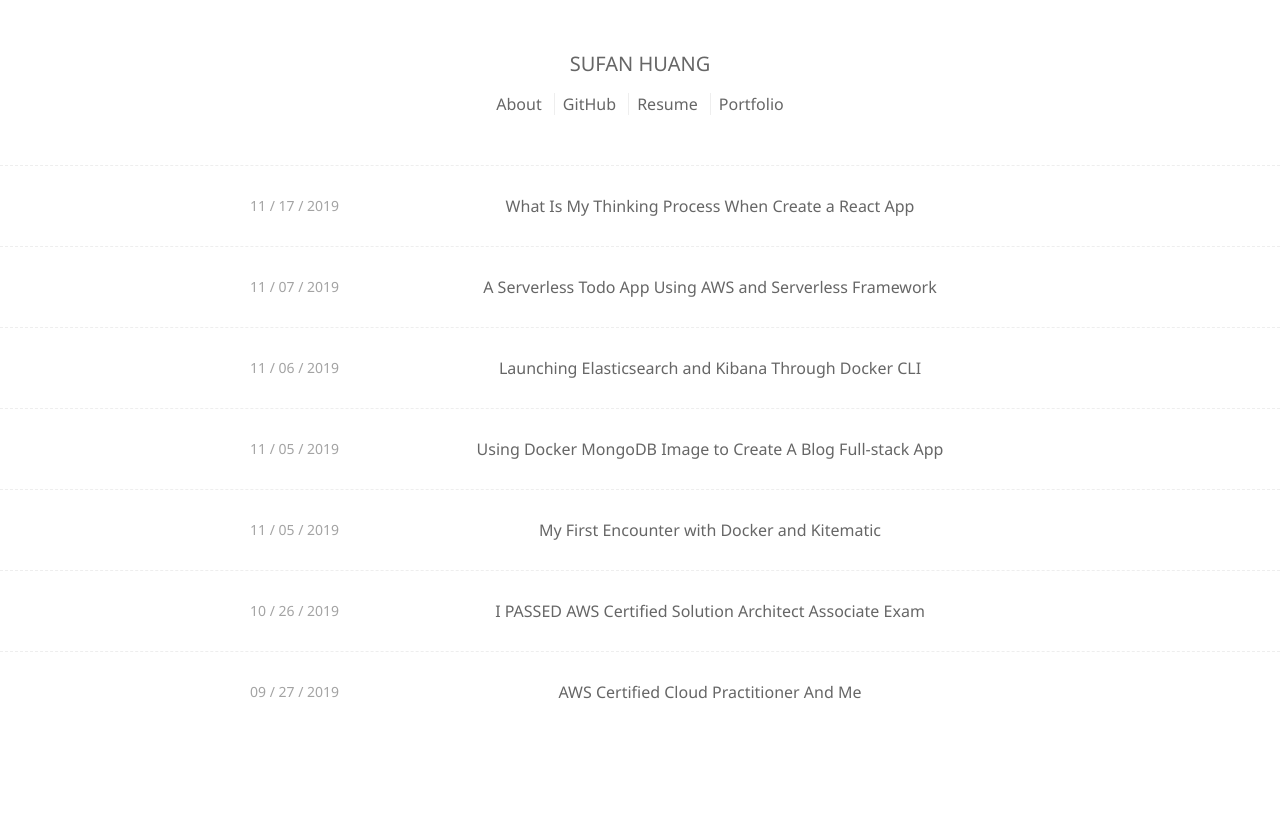
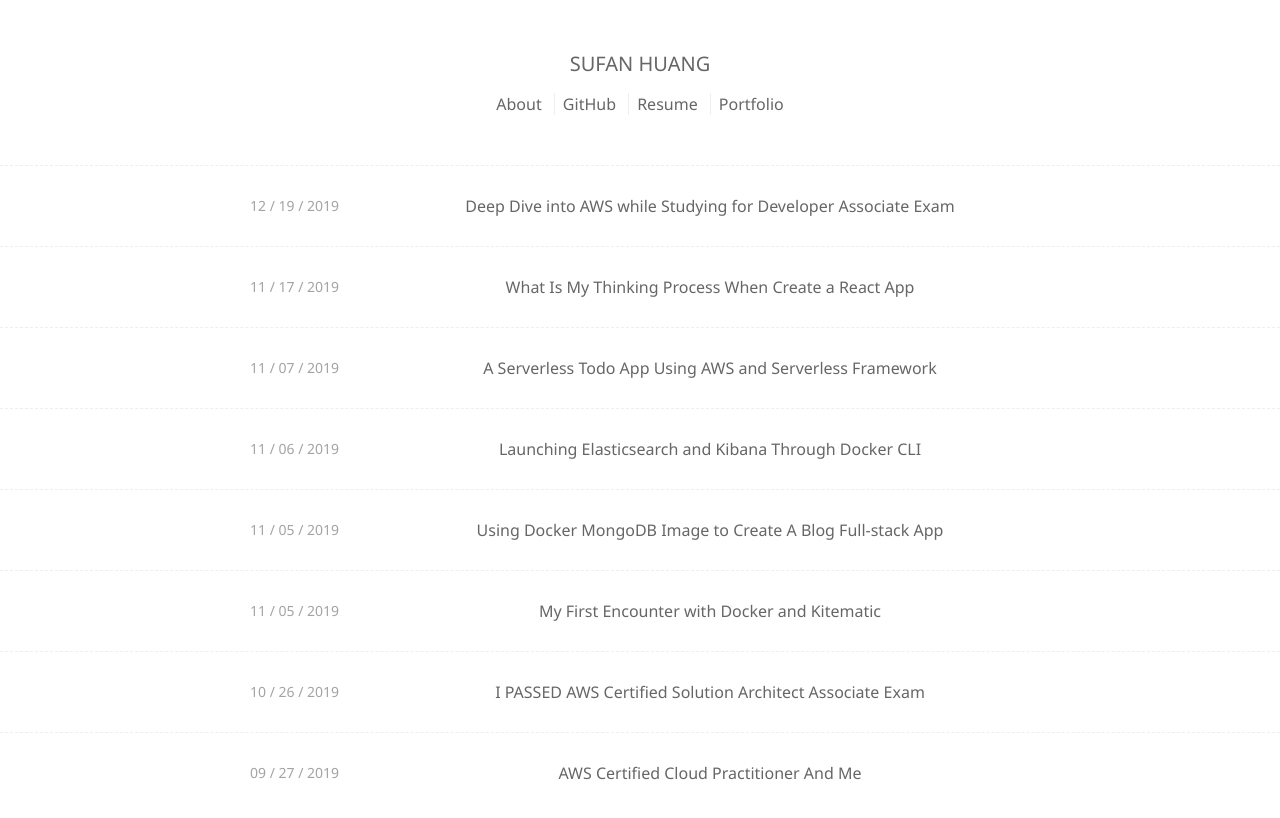
Before and after one commit to sufanHuang/webdev-blog, a website: page public/index.html in a window 1280 px wide. Drawn offline with Linux system fonts and the light colour scheme.

Commit message:
Add new page.

```diff
--- a/public/index.html
+++ b/public/index.html
@@ -31,6 +31,10 @@
     <div class="Blog_body">
         <div class="Articles">
             <ul class="Articles_items">
+                <li class="Articles_item">
+                    <span class="Articles_item_date"> 12 / 19 / 2019</span>
+                    <a class="Articles_item_title" href="awsDVA.html">Deep Dive into AWS while Studying for Developer Associate Exam</a>
+                </li>
                 <li class="Articles_item">
                     <span class="Articles_item_date"> 11 / 17 / 2019</span>
                     <a class="Articles_item_title" href="thinkingInReact.html">What Is My Thinking Process When Create a React App</a>
```
